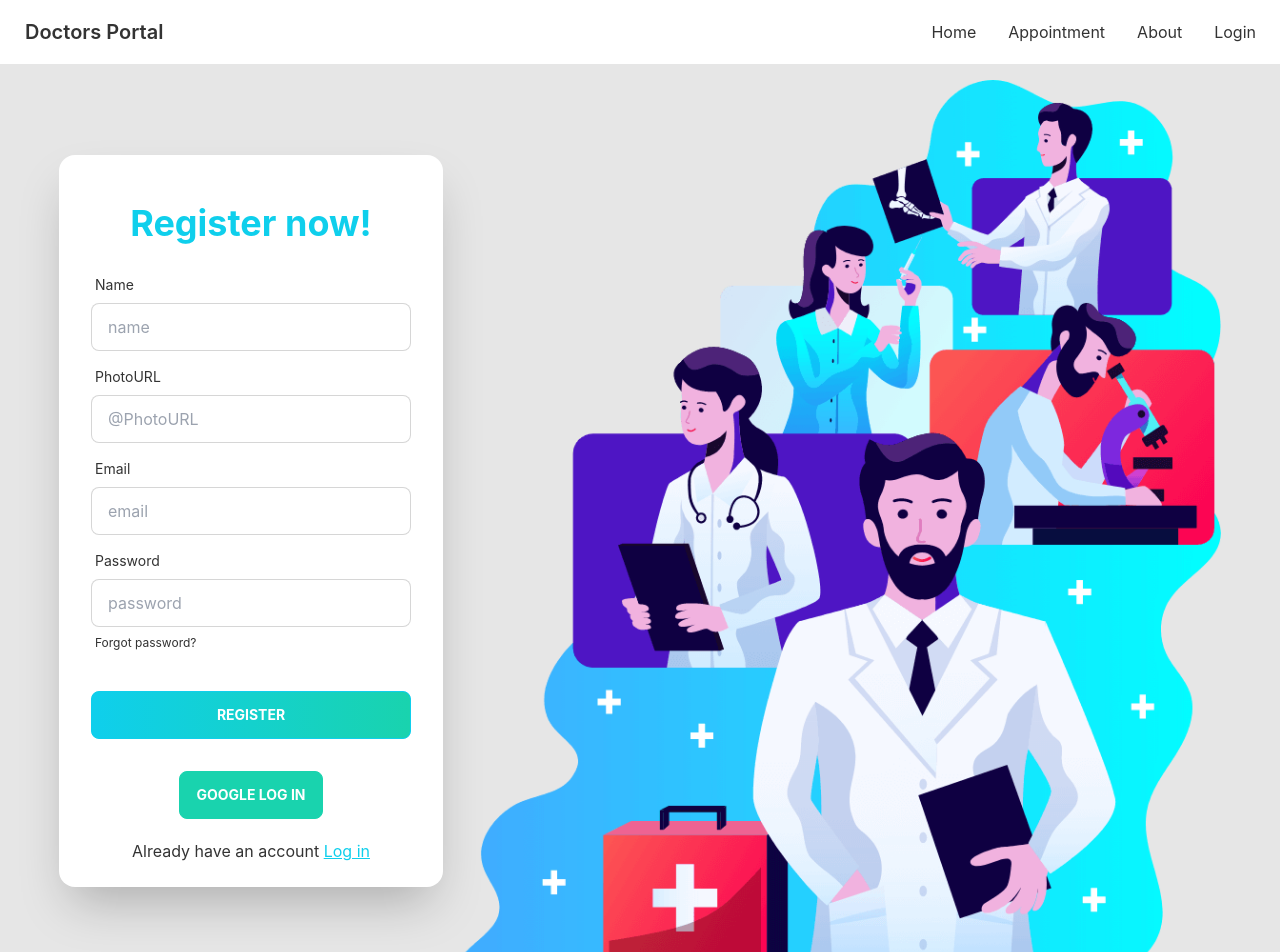
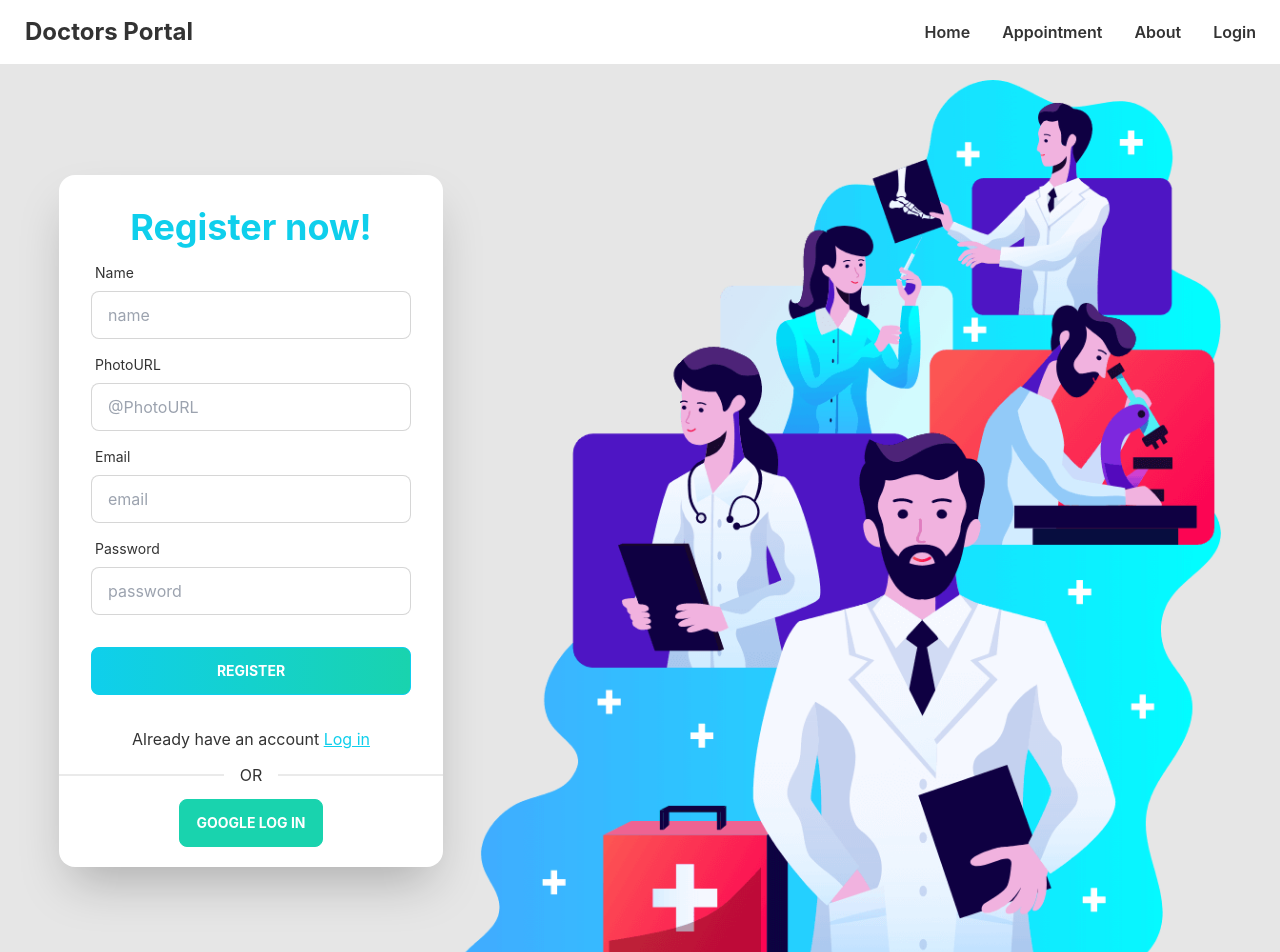
Before and after one commit to BappySheikh1/doctors-portal-client, a React (Create React App) app: page /register in a window 1280 px wide. Shown: the top 952 px of the page. Built offline with nearby package versions, Linux system fonts and the light colour scheme; no server answers.

Commit message:
modify added

```diff
--- a/package.json
+++ b/package.json
@@ -12,6 +12,7 @@
     "react": "^18.2.0",
     "react-day-picker": "^8.3.6",
     "react-dom": "^18.2.0",
+    "react-hot-toast": "^2.4.0",
     "react-router-dom": "^6.4.3",
     "react-scripts": "5.0.1",
     "web-vitals": "^2.1.4"
--- a/src/Contexts/AuthProvider.js
+++ b/src/Contexts/AuthProvider.js
@@ -1,5 +1,5 @@
 import React, { createContext, useEffect, useState } from 'react';
-import {createUserWithEmailAndPassword, getAuth, onAuthStateChanged, signInWithEmailAndPassword, signOut, updateProfile} from 'firebase/auth';
+import {createUserWithEmailAndPassword, getAuth, GoogleAuthProvider, onAuthStateChanged, sendPasswordResetEmail, signInWithEmailAndPassword, signInWithPopup, signOut, updateProfile} from 'firebase/auth';
 import app from '../firebase/firebase.config'
 import { tr } from 'date-fns/locale';
 
@@ -14,6 +14,11 @@ const AuthProvider = ({children}) => {
      return createUserWithEmailAndPassword(auth,email,password)
     }
 
+    const googleProvider= new GoogleAuthProvider()
+    const socialLogIn=()=>{
+        return signInWithPopup(auth,googleProvider)
+    }
+
     const userLogIn=(email,password)=>{
         setLoading(true)
         return signInWithEmailAndPassword(auth,email,password)
@@ -21,6 +26,10 @@ const AuthProvider = ({children}) => {
 
     const updateDisplayUser=provider=>{
         return updateProfile(auth.currentUser,provider)
+    }
+
+    const userResetPassword=(email)=>{
+       return sendPasswordResetEmail(auth, email)
     }
 
     const userLogOut=()=>{
@@ -42,6 +51,8 @@ const AuthProvider = ({children}) => {
         userLogIn,
         updateDisplayUser,
         userLogOut,
+        socialLogIn,
+        userResetPassword
     }
     return (
         <AuthContext.Provider value={authInfo}>
--- a/src/Pages/Authentication/Login/Login.js
+++ b/src/Pages/Authentication/Login/Login.js
@@ -1,10 +1,17 @@
-import React, { useContext } from 'react';
-import { Link } from 'react-router-dom';
-import loging from '../../../Assets/images/login.png'
+import React, { useContext, useState } from 'react';
+import toast from 'react-hot-toast';
+import { Link, useLocation, useNavigate } from 'react-router-dom';
+import login_img from '../../../Assets/images/login.png'
 import { AuthContext } from '../../../Contexts/AuthProvider';
 
 const Login = () => {
-  const {userLogIn} = useContext(AuthContext)
+  const {userLogIn,socialLogIn,userResetPassword} = useContext(AuthContext)
+  const [userEmail,setUserEmail]=useState('')
+
+  const navigate=useNavigate()
+  const location =useLocation()
+  let from = location.state?.from?.pathname || "/";
+
     const handleSubmitLogin=event =>{
         event.preventDefault();
         const form =event.target
@@ -15,8 +22,36 @@ const Login = () => {
       .then(result =>{
         const user= result.user
         console.log(user);
+        navigate(from, { replace: true });
+        form.reset();
+        toast.success("User log iN successfully")
       })
       .catch(err =>{
+        console.log(err);
+      })
+    }
+
+    const handleGoogleLogin=()=>{
+      socialLogIn()
+      .then(result=>{
+        const user=result.user
+        console.log(user);
+      })
+      .catch(err =>{
+        console.log(err);
+      })
+    }
+
+    const handleOnBlur=(e)=>{
+      setUserEmail(e.target.value)
+
+    }
+    const handleForgetPassword=()=>{
+      userResetPassword(userEmail)
+      .then(()=>{
+        toast.success('reset successful Please check your email ')
+      })
+      .catch((err)=>{
         console.log(err);
       })
     }
@@ -26,20 +61,20 @@ const Login = () => {
 
     <div>
     <figure>
-        <img src={loging} alt="" />
+        <img src={login_img} alt="" />
     </figure>
     </div>
 
     <div className="card flex-shrink-0 w-full  max-w-sm shadow-2xl bg-base-100">
       <form onSubmit={handleSubmitLogin} className="card-body">
-            <div className="text-center my-8">
+            <div className="text-center">
                 <h1 className="text-5xl text-primary font-bold">Login now!</h1>
             </div>
         <div className="form-control">
           <label className="label">
             <span className="label-text">Email</span>
           </label>
-          <input type="email" name='email' placeholder="email" className="input input-bordered" />
+          <input onBlur={handleOnBlur} type="email" name='email' placeholder="email" className="input input-bordered" />
         </div>
         <div className="form-control">
           <label className="label">
@@ -47,19 +82,21 @@ const Login = () => {
           </label>
           <input type="password" name='password' placeholder="password" className="input input-bordered" />
           <label className="label">
-            <Link  className="label-text-alt link link-hover">Forgot password?</Link>
+            <Link onClick={handleForgetPassword}  className="label-text-alt link link-hover">Forgot password?</Link>
           </label>
         </div>
         <div className="form-control mt-6">
           <button className="btn btn-primary bg-gradient-to-r from-primary to-secondary text-white font-bold">Login</button>
         </div>
       </form>
+      <div className='text-center '>
+        <p>New to doctors portal <Link to='/register' className='underline text-primary'>create account</Link></p>
+      </div>
+      <div className="divider">OR</div>
       <div className='text-center mb-5'>
-        <button className='btn btn-secondary text-white font-bold'>Google Log In</button>
+        <button onClick={handleGoogleLogin} className='btn btn-secondary text-white font-bold'>Google Log In</button>
       </div>
-      <div className='text-center mb-6'>
-        <p>You have an no account <Link to='/register' className='underline text-primary'>Please Register</Link></p>
-      </div>
+
     </div>
   </div>
         </div>
--- a/src/Pages/Authentication/Register/Register.js
+++ b/src/Pages/Authentication/Register/Register.js
@@ -1,11 +1,12 @@
 import { Result } from 'postcss';
 import React, { useContext } from 'react';
+import toast from 'react-hot-toast';
 import { Link } from 'react-router-dom';
 import login from '../../../Assets/images/login.png'
 import { AuthContext } from '../../../Contexts/AuthProvider';
 
 const Register = () => {
-  const {createUser,updateDisplayUser}=useContext(AuthContext)
+  const {createUser,updateDisplayUser,socialLogIn}=useContext(AuthContext)
     const handleSubmitLogin=event =>{
         event.preventDefault();
         const form =event.target
@@ -19,6 +20,8 @@ const Register = () => {
         const user = result.user
         console.log(user);
         handleUpdateNameProfile(name,photoURL)
+        form.reset();
+        toast.success('user create successfully')
       })
       .catch(err =>{
         console.log(err);
@@ -39,6 +42,16 @@ const Register = () => {
      })
     }
 
+    const handleGoogleLogin=()=>{
+      socialLogIn()
+      .then(result=>{
+        const user=result.user
+        console.log(user);
+      })
+      .catch(err =>{
+        console.log(err);
+      })
+    }
     return (
         <div className="hero  bg-base-200">
   <div className="hero-content flex-col lg:flex-row-reverse">
@@ -51,7 +64,7 @@ const Register = () => {
 
     <div className="card flex-shrink-0 w-full  max-w-sm shadow-2xl bg-base-100">
       <form onSubmit={handleSubmitLogin} className="card-body">
-          <div className="text-center my-4">
+          <div className="text-center ">
               <h1 className="text-4xl text-primary font-bold">Register now!</h1>
             </div>
 
@@ -81,20 +94,19 @@ const Register = () => {
             <span className="label-text">Password</span>
           </label>
           <input type="password" name='password' placeholder="password" className="input input-bordered" />
-          <label className="label">
-            <Link  className="label-text-alt link link-hover">Forgot password?</Link>
-          </label>
         </div>
         <div className="form-control mt-6">
           <button className="btn btn-primary bg-gradient-to-r from-primary to-secondary text-white font-bold">Register</button>
         </div>
       </form>
-      <div className='text-center mb-5'>
-        <button className='btn btn-secondary text-white font-bold'>Google Log In</button>
-      </div>
-      <div className='text-center mb-6'>
+      <div className='text-center '>
         <p>Already have an account <Link to='/login' className='underline text-primary'>Log in</Link></p>
       </div>
+      <div className="divider">OR</div>
+      <div className='text-center mb-5'>
+        <button onClick={handleGoogleLogin} className='btn btn-secondary text-white font-bold'>Google Log In</button>
+      </div>
+
     </div>
   </div>
         </div>
--- /dev/null
+++ b/src/Pages/Dashboard/Dashboard/Dashboard.js
@@ -0,0 +1,13 @@
+import React from 'react';
+import Header from '../../../Shared/Header/Header';
+
+const Dashboard = () => {
+    return (
+        <div>
+            <Header />
+            <h2 className="text-5xl">Dashboard coming soooooooon</h2>
+        </div>
+    );
+};
+
+export default Dashboard;
--- a/src/Router/PrivateRouter.js
+++ b/src/Router/PrivateRouter.js
@@ -1,12 +1,16 @@
 import React, { useContext } from 'react';
-import { Navigate } from 'react-router-dom';
+import { Navigate, useLocation } from 'react-router-dom';
 import { AuthContext } from '../Contexts/AuthProvider';
 
 const PrivateRouter = ({children}) => {
     const {user,loading}=useContext(AuthContext)
+    const location=useLocation()
 
+    if(loading){
+      return <p>Loading...........</p>
+    }
     if(!user){
-      return <Navigate to='/login' ></Navigate>
+      return <Navigate to='/login' state={{ from: location }} replace></Navigate>
     }
     return children
 };
--- a/src/Router/Router.js
+++ b/src/Router/Router.js
@@ -5,6 +5,8 @@ import Home from '../Pages/Home/Home/Home';
 import Register from "../Pages/Authentication/Register/Register"
 import About from "../Pages/About/About";
 import Appointment from "../Pages/Appointment/Appointment";
+import PrivateRouter from "./PrivateRouter";
+import Dashboard from "../Pages/Dashboard/Dashboard/Dashboard";
 
 export const router = createBrowserRouter([
     {
@@ -32,5 +34,9 @@ export const router = createBrowserRouter([
               element: <Register />
             }
         ]
+    },
+    {
+        path:'/dashboard',
+        element: <PrivateRouter><Dashboard /></PrivateRouter>
     }
 ])
--- a/src/Shared/Header/Header.js
+++ b/src/Shared/Header/Header.js
@@ -1,15 +1,33 @@
-import React from 'react';
+import React, { useContext } from 'react';
+import toast from 'react-hot-toast';
 import { Link } from 'react-router-dom';
+import { AuthContext } from '../../Contexts/AuthProvider';
 
 const Header = () => {
+
+  const {userLogOut,user}=useContext(AuthContext)
+  const handleLogOut=()=>{
+    userLogOut()
+    .then(()=>{
+      toast.success('User LogOut Successfully')
+    })
+    .catch((err)=> console.log(err))
+  }
+
     const menuItems=
           <React.Fragment>
-
-          <li><Link to="/">Home</Link></li>
-          <li><Link to="/appointment">Appointment</Link></li>
-          <li><Link to="/about">About</Link></li>
-          <li><Link to="/login">Login</Link></li>
-
+          <li><Link className='font-semibold' to="/">Home</Link></li>
+          <li><Link className='font-semibold' to="/appointment">Appointment</Link></li>
+          <li><Link className='font-semibold' to="/about">About</Link></li>
+          {
+            user?.uid ?
+            <>
+            <li><Link className='font-semibold' to="/dashboard">Dashboard</Link></li>
+            <li><button className='font-semibold' onClick={handleLogOut}>Sign Out</button></li>
+            </>
+            :
+            <li><Link className='font-semibold' to="/login">Login</Link></li>
+          }
           </React.Fragment>
 
 
@@ -25,7 +43,7 @@ const Header = () => {
           {menuItems}
       </ul>
     </div>
-    <Link to='/' className="btn btn-ghost normal-case text-xl">Doctors Portal</Link>
+    <Link to='/' className="btn btn-ghost normal-case text-2xl font-bold">Doctors Portal</Link>
   </div>
   <div className="navbar-center hidden lg:flex">
     <ul className="menu menu-horizontal p-0">
--- a/src/index.js
+++ b/src/index.js
@@ -5,12 +5,14 @@ import App from './App';
 import reportWebVitals from './reportWebVitals';
 import AuthProvider from './Contexts/AuthProvider';
 import 'react-day-picker/dist/style.css';
+import { Toaster } from 'react-hot-toast';
 
 const root = ReactDOM.createRoot(document.getElementById('root'));
 root.render(
   <React.StrictMode>
     <AuthProvider>
     <App />
+    <Toaster position='top-center'/>
     </AuthProvider>
   </React.StrictMode>
 );
```
Also changed, not shown: src/Pages/Appointment/BookingModal/BookingModal.js (+5 -3 lines), 1 other file (tests, documents, lock files or other folders).
